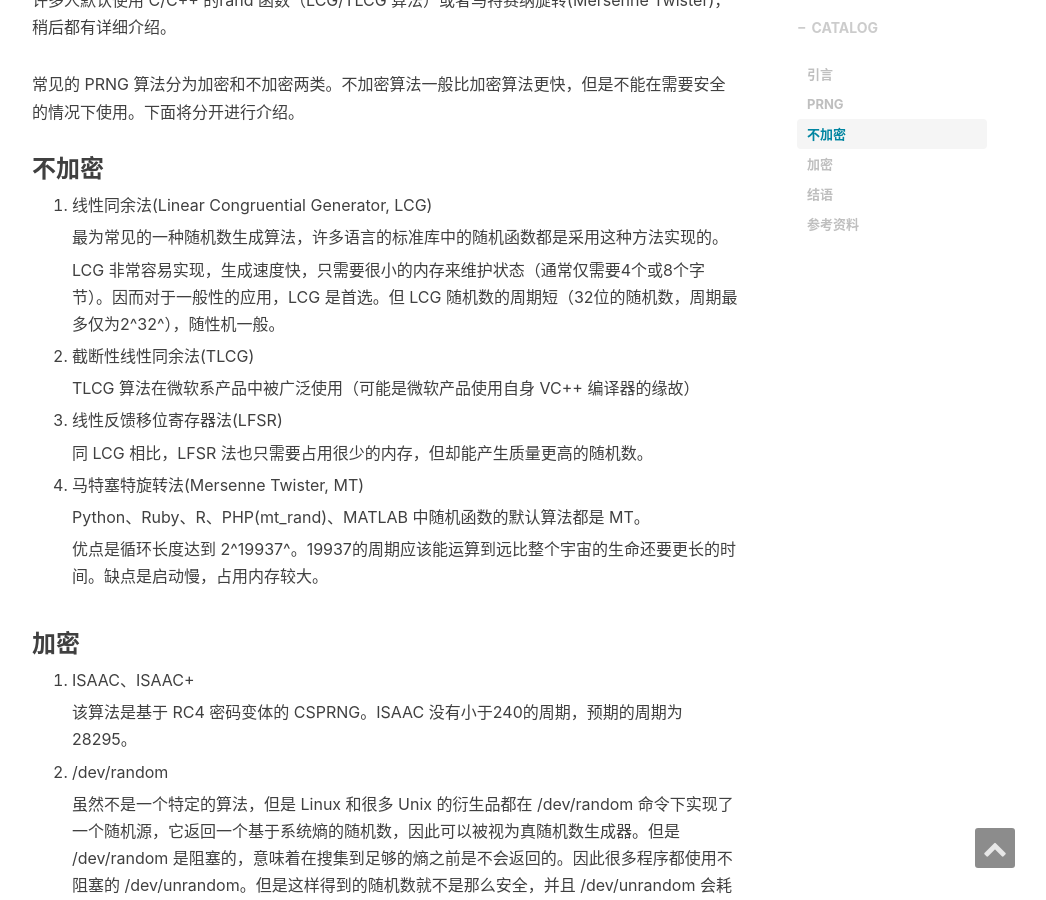
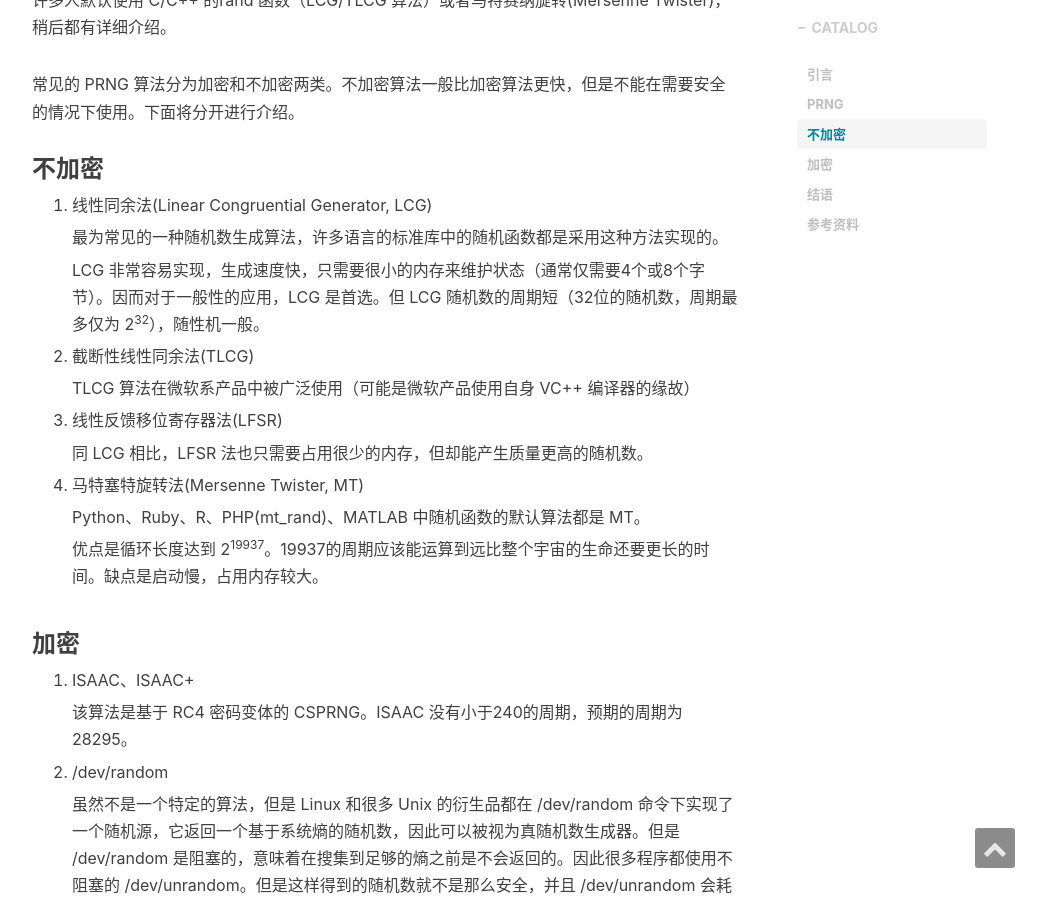
Before and after one commit to ms2008/ms2008.github.io, a Jekyll site: the page built from _posts/2017-10-24-PRNG.md, in a window 1280 px wide and 900 px high, scrolled down 2834 px. Shown: the whole window, without its empty margins (233-1279 px from the left). Built offline with Jekyll 4.4.1, drawn with Linux system fonts in a browser that asks for light colours; nearby versions of some CDN libraries; comment, search, counter and statistics services are not loaded.

Commit message:
fix the display of superscript number

```diff
--- a/_posts/2017-10-24-PRNG.md
+++ b/_posts/2017-10-24-PRNG.md
@@ -73,7 +73,7 @@ tags:
 
     最为常见的一种随机数生成算法，许多语言的标准库中的随机函数都是采用这种方法实现的。
 
-    LCG 非常容易实现，生成速度快，只需要很小的内存来维护状态（通常仅需要4个或8个字节）。因而对于一般性的应用，LCG 是首选。但 LCG 随机数的周期短（32位的随机数，周期最多仅为2^32^），随性机一般。
+    LCG 非常容易实现，生成速度快，只需要很小的内存来维护状态（通常仅需要4个或8个字节）。因而对于一般性的应用，LCG 是首选。但 LCG 随机数的周期短（32位的随机数，周期最多仅为 2<sup>32</sup>），随性机一般。
 
 2. 截断性线性同余法(TLCG)
 
@@ -87,7 +87,7 @@ tags:
 
     Python、Ruby、R、PHP(mt_rand)、MATLAB 中随机函数的默认算法都是 MT。
 
-    优点是循环长度达到 2^19937^。19937的周期应该能运算到远比整个宇宙的生命还要更长的时间。缺点是启动慢，占用内存较大。
+    优点是循环长度达到 2<sup>19937</sup>。19937的周期应该能运算到远比整个宇宙的生命还要更长的时间。缺点是启动慢，占用内存较大。
 
 ### 加密
 
```
